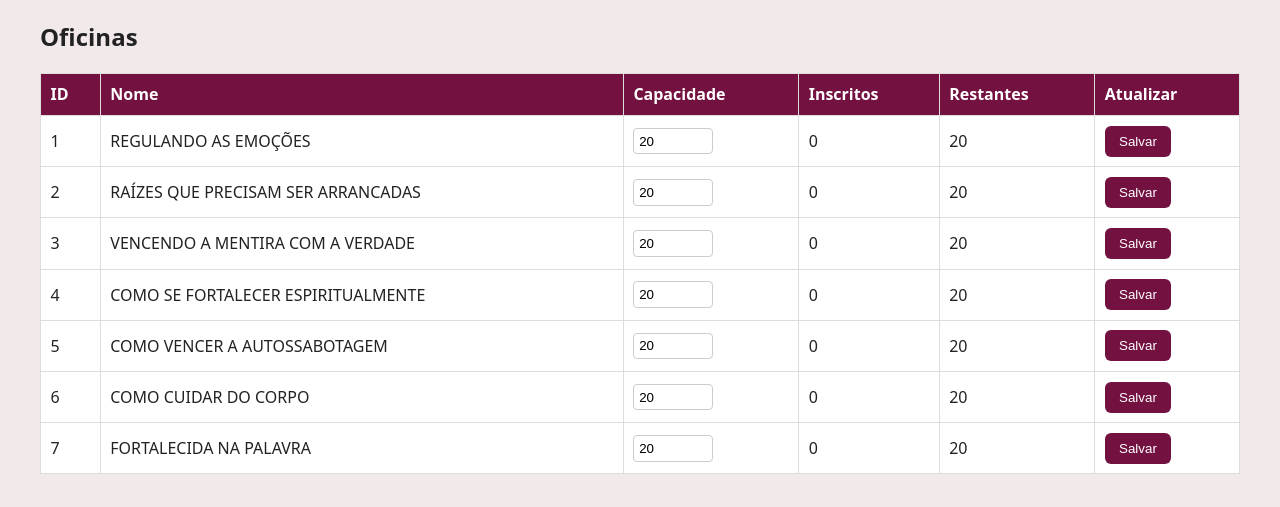
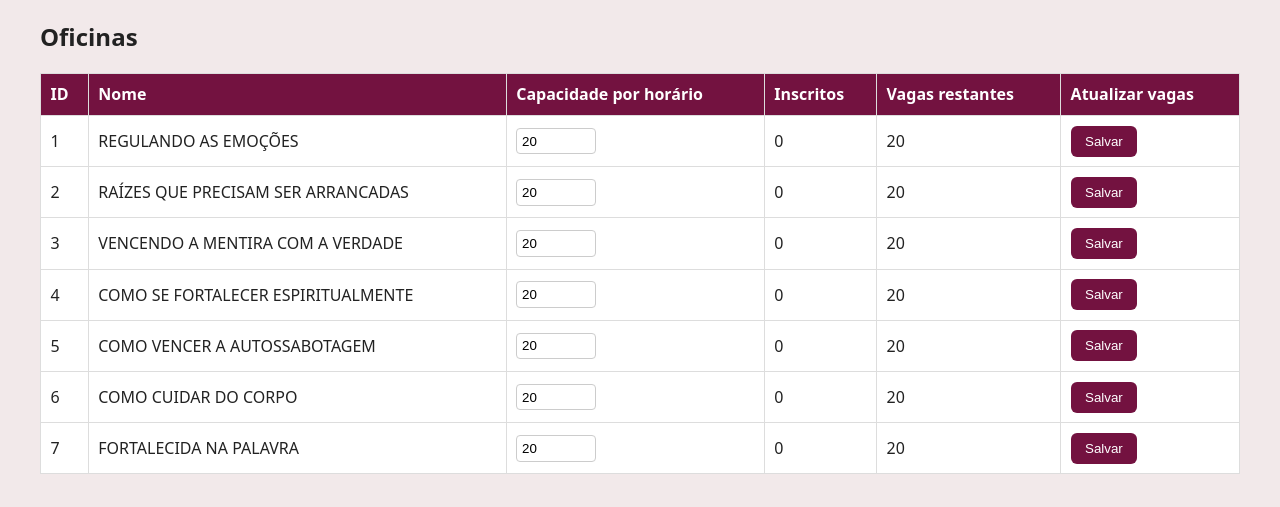
Before and after one commit to pedrodamiao/conferenciamulheresfortes, a Flask app: page /admin in a window 1280 px wide. Shown: the part 87-594 px from the top of the page. Run offline with Flask 3, Linux system fonts and the light colour scheme; the visitor is signed in with stand-in values (Sample User, id 1); data comes from the database, SQL or seed files in the repository; data that the repository does not hold is empty.

Commit message:
Update admin.html

```diff
--- a/templates/admin.html
+++ b/templates/admin.html
@@ -118,10 +118,10 @@
       <tr>
         <th>ID</th>
         <th>Nome</th>
-        <th>Capacidade</th>
+        <th>Capacidade por horário</th>
         <th>Inscritos</th>
-        <th>Restantes</th>
-        <th>Atualizar</th>
+        <th>Vagas restantes</th>
+        <th>Atualizar vagas</th>
       </tr>
     </thead>
 
```
